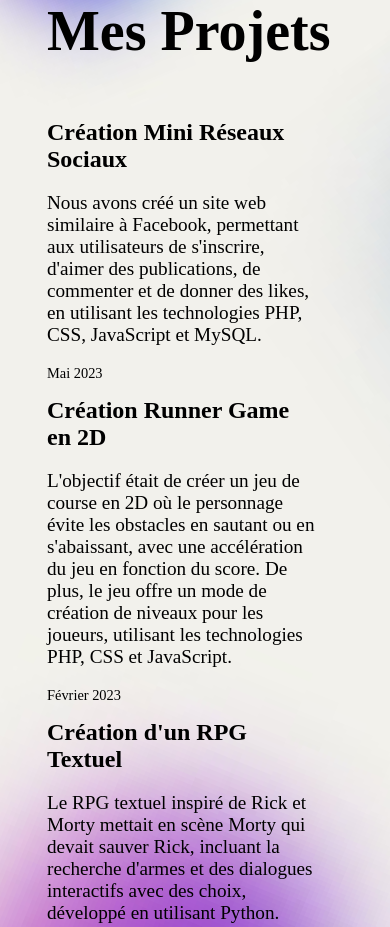
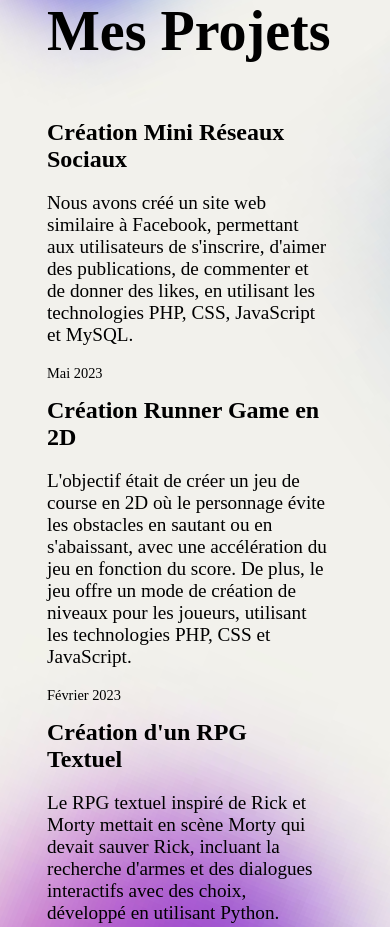
Before and after one commit to massebateke/mass-s-portfolio, a PHP site: page / in a window 390 px wide; the page is wider, and only the part inside the window is pictured. Shown: the part 1993-2920 px from the top of that part. Run offline with PHP 8.4, Linux system fonts and the light colour scheme.

Commit message:
suppresion3

```diff
--- a/style.css
+++ b/style.css
@@ -163,7 +163,7 @@ img{
 
 .projet{
     margin-right: 2rem;
-    max-width: 270px;/* en gros le texte ne peux pas depasser les 195*/
+    max-width: 350px;/* en gros le texte ne peux pas depasser les 350*/
 }
 
 .projet a{
@@ -218,9 +218,6 @@ img{
         padding-left: 2rem;
     }
 
-    .contact{
-        display: none;
-    }
 }
 
 @media (max-width: 600px){
```
